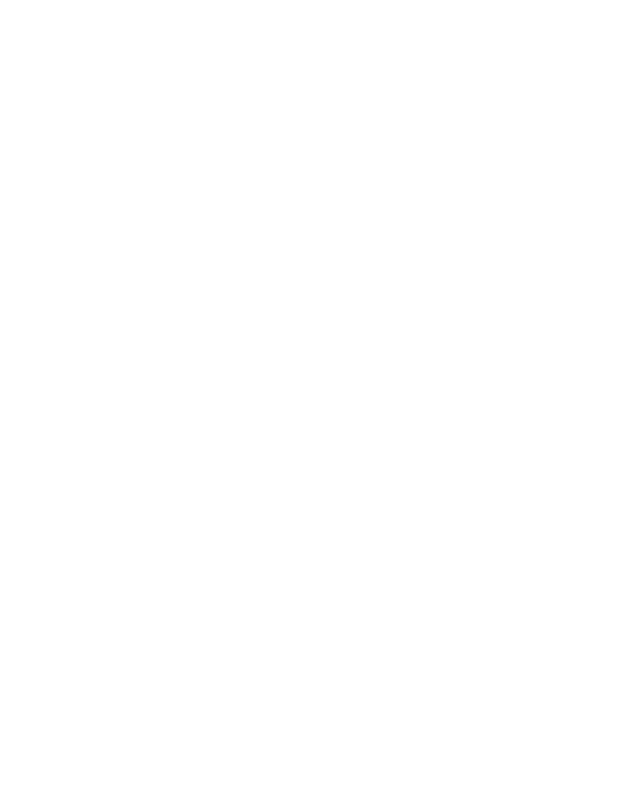
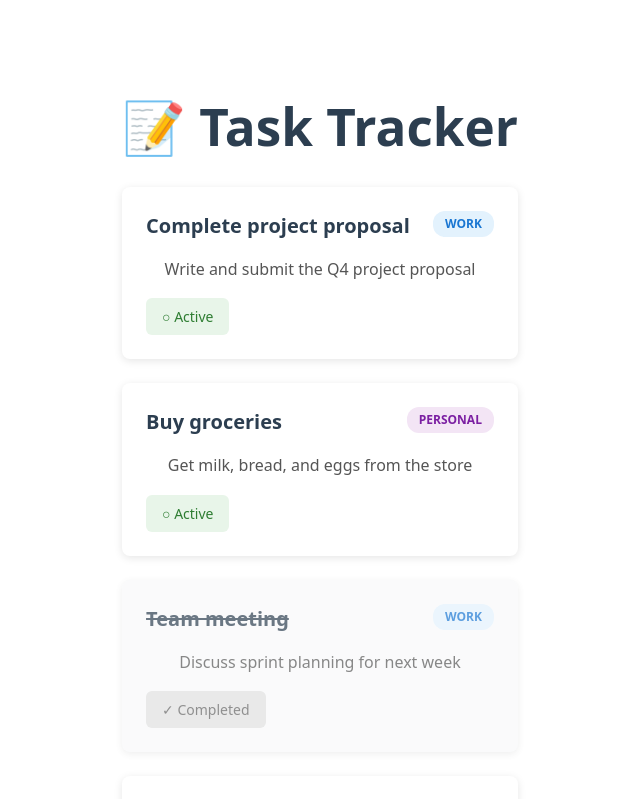
Before and after one commit to Chas-Henrik/vue-v-1-workshop-task-tracker, a Vue app in the folder task-tracker/: page / in a window 1280 px wide. Shown: the top 799 px of the page, without its empty margins (320-960 px from the left). Built offline with nearby package versions, Linux system fonts and the light colour scheme.

Commit message:
Added task list

```diff
--- a/task-tracker/src/App.vue
+++ b/task-tracker/src/App.vue
@@ -1,11 +1,184 @@
 <script setup>
+import { ref } from 'vue'
 
+const tasks = ref([
+  {
+    id: 1,
+    title: 'Complete project proposal',
+    description: 'Write and submit the Q4 project proposal',
+    category: 'Work',
+    status: 'active',
+    createdAt: new Date()
+  },
+  {
+    id: 2,
+    title: 'Buy groceries',
+    description: 'Get milk, bread, and eggs from the store',
+    category: 'Personal',
+    status: 'active',
+    createdAt: new Date()
+  },
+  {
+    id: 3,
+    title: 'Team meeting',
+    description: 'Discuss sprint planning for next week',
+    category: 'Work',
+    status: 'completed',
+    createdAt: new Date()
+  },
+  {
+    id: 4,
+    title: 'Read book',
+    description: 'Finish reading "Atomic Habits"',
+    category: 'Personal',
+    status: 'active',
+    createdAt: new Date()
+  },
+  {
+    id: 5,
+    title: 'Volunteer event',
+    description: 'Help at the community center',
+    category: 'Other',
+    status: 'completed',
+    createdAt: new Date()
+  }
+])
 </script>
 
 <template>
+  <div class="app">
+    <h1>📝 Task Tracker</h1>
 
+    <div class="task-list">
+      <div
+        v-for="task in tasks"
+        :key="task.id"
+        class="task-card"
+        :class="{ completed: task.status === 'completed' }"
+      >
+        <div class="task-header">
+          <h3>{{ task.title }}</h3>
+          <span class="category-badge" :class="task.category.toLowerCase()">
+            {{ task.category }}
+          </span>
+        </div>
+
+        <p class="task-description">{{ task.description }}</p>
+
+        <div class="task-footer">
+          <span class="status-badge" :class="task.status">
+            {{ task.status === 'completed' ? '✓ Completed' : '○ Active' }}
+          </span>
+        </div>
+      </div>
+    </div>
+  </div>
 </template>
 
 <style scoped>
+.app {
+  max-width: 1200px;
+  margin: 0 auto;
+  padding: 2rem;
+}
 
+h1 {
+  text-align: center;
+  color: #2c3e50;
+  margin-bottom: 2rem;
+}
+
+.task-list {
+  display: grid;
+  grid-template-columns: repeat(auto-fill, minmax(300px, 1fr));
+  gap: 1.5rem;
+}
+
+.task-card {
+  background: white;
+  border-radius: 8px;
+  padding: 1.5rem;
+  box-shadow: 0 2px 8px rgba(0, 0, 0, 0.1);
+  transition: transform 0.2s ease, box-shadow 0.2s ease;
+}
+
+.task-card:hover {
+  transform: translateY(-4px);
+  box-shadow: 0 4px 12px rgba(0, 0, 0, 0.15);
+}
+
+.task-card.completed {
+  opacity: 0.7;
+  background: #f8f9fa;
+}
+
+.task-header {
+  display: flex;
+  justify-content: space-between;
+  align-items: flex-start;
+  margin-bottom: 1rem;
+  gap: 1rem;
+}
+
+.task-header h3 {
+  margin: 0;
+  color: #2c3e50;
+  font-size: 1.25rem;
+}
+
+.task-card.completed h3 {
+  text-decoration: line-through;
+}
+
+.category-badge {
+  padding: 0.25rem 0.75rem;
+  border-radius: 12px;
+  font-size: 0.75rem;
+  font-weight: 600;
+  text-transform: uppercase;
+  white-space: nowrap;
+}
+
+.category-badge.work {
+  background: #e3f2fd;
+  color: #1976d2;
+}
+
+.category-badge.personal {
+  background: #f3e5f5;
+  color: #7b1fa2;
+}
+
+.category-badge.other {
+  background: #fff3e0;
+  color: #f57c00;
+}
+
+.task-description {
+  color: #555;
+  line-height: 1.6;
+  margin: 0 0 1rem 0;
+}
+
+.task-footer {
+  display: flex;
+  justify-content: flex-start;
+}
+
+.status-badge {
+  padding: 0.5rem 1rem;
+  border-radius: 6px;
+  font-size: 0.875rem;
+  font-weight: 500;
+}
+
+.status-badge.active {
+  background: #e8f5e9;
+  color: #2e7d32;
+}
+
+.status-badge.completed {
+  background: #e0e0e0;
+  color: #616161;
+}
 </style>
```
